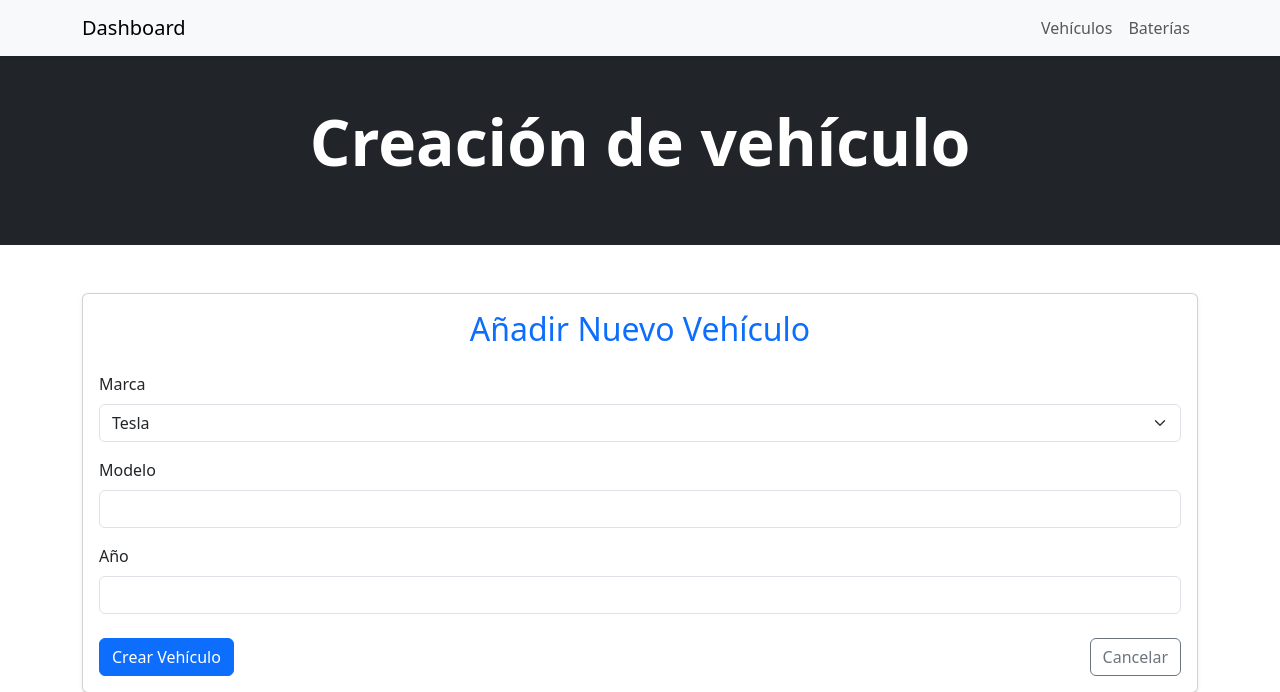
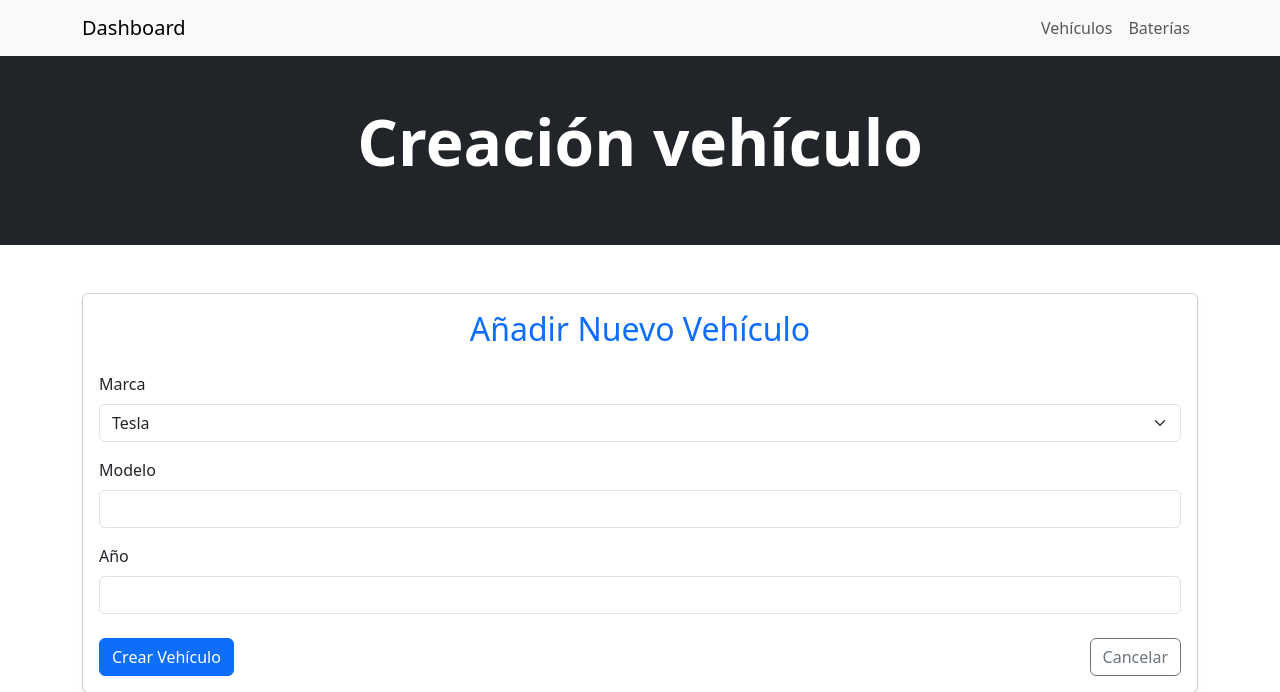
Before and after one commit to Aldemitar/vehiculos_electricos_aldemar, a FastAPI app: page /vehiculos/add in a window 1280 px wide. Shown: the top 692 px of the page. Run offline with FastAPI, Linux system fonts and the light colour scheme; parts of the project's set-up code (start-up, migrations or seed data) failed here and were passed over.

Commit message:
Se corrigió para recibir el titulo como parametro desde el home.py

```diff
--- a/templates/add_vehicle.html
+++ b/templates/add_vehicle.html
@@ -4,7 +4,7 @@
 
     <header class="bg-dark text-white py-5">
         <div class="container text-center">
-            <h1 class="display-3 fw-bold mb-3">Creación de vehículo</h1>
+            <h1 class="display-3 fw-bold mb-3">{{ titulo }}</h1>
         </div>
     </header>
 
```
